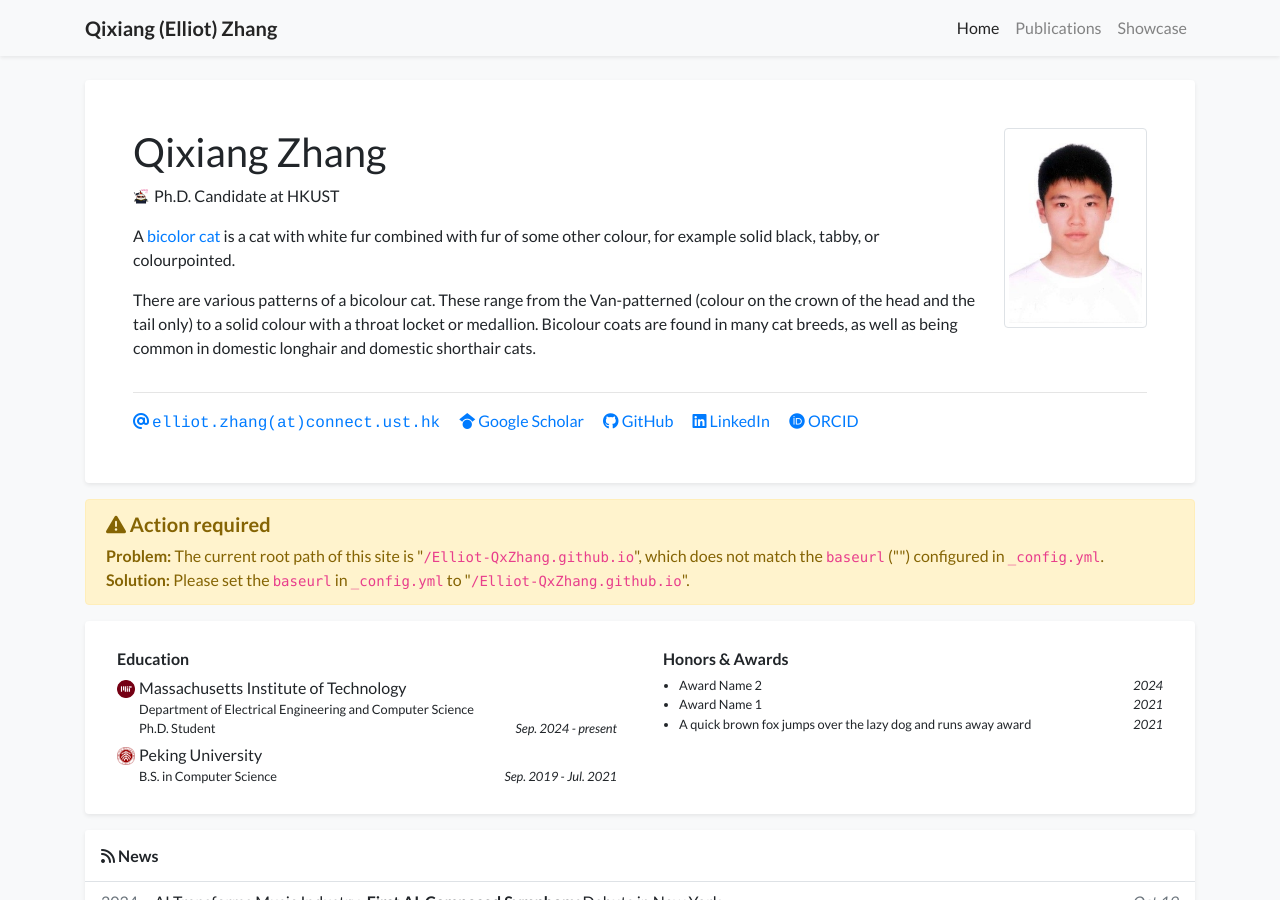
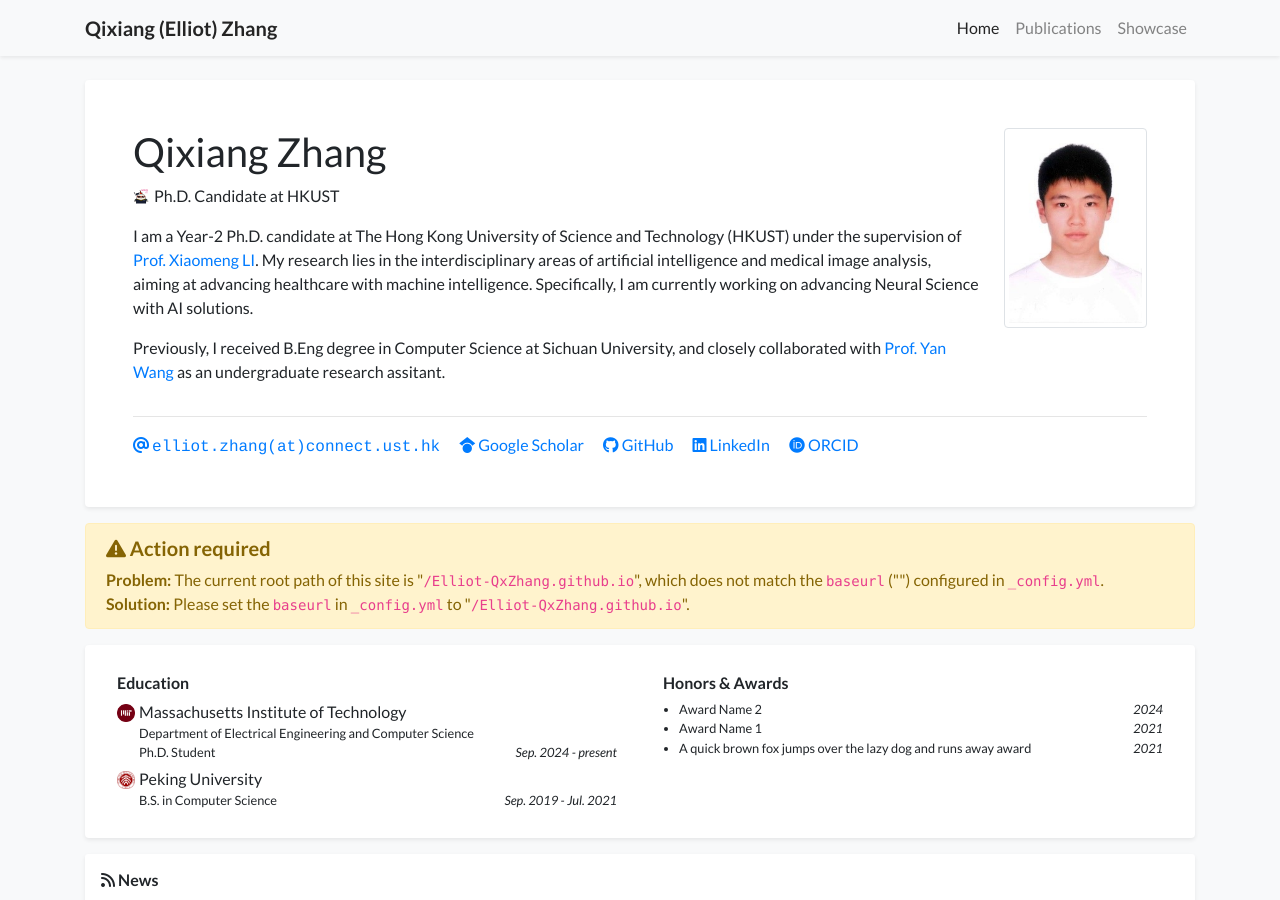
Before and after one commit to Elliot-QxZhang/Elliot-QxZhang.github.io, a Jekyll site: the page built from index.html, in a window 1280 px wide and 900 px high. Built offline with Jekyll 4.4.1, drawn with Linux system fonts in a browser that asks for light colours; nearby versions of some CDN libraries; a style sheet for code colours, icons or effects is not loaded.

Commit message:
Update profile.yml

```diff
--- a/_data/profile.yml
+++ b/_data/profile.yml
@@ -19,12 +19,10 @@ orcid: 0009-0002-3158-9471
 short_bio_text_justify: false
 short_bio: >-
   <p>
-    A <a href="https://en.wikipedia.org/wiki/Bicolor_cat" target="_blank">bicolor cat</a> is a cat with white fur combined with fur of some other colour, for example solid black, tabby, or colourpointed.
+    I am a Year-2 Ph.D. candidate at The Hong Kong University of Science and Technology (HKUST) under the supervision of <a href="https://xmengli.github.io/" target="_blank">Prof. Xiaomeng LI</a>. My research lies in the interdisciplinary areas of artificial intelligence and medical image analysis, aiming at advancing healthcare with machine intelligence. Specifically, I am currently working on advancing Neural Science with AI solutions.
   </p>
   <p>
-    There are various patterns of a bicolour cat. These range from the Van-patterned (colour on the crown of the head
-    and the tail only) to a solid colour with a throat locket or medallion. Bicolour coats are found in many cat breeds,
-    as well as being common in domestic longhair and domestic shorthair cats.
+    Previously, I received B.Eng degree in Computer Science at Sichuan University, and closely collaborated with <a href="https://cs.scu.edu.cn/info/1075/8235.htm" target="_blank">Prof. Yan Wang</a> as an undergraduate research assitant.
   </p>
 
 portrait_url: /assets/images/photos/profile.png
```
